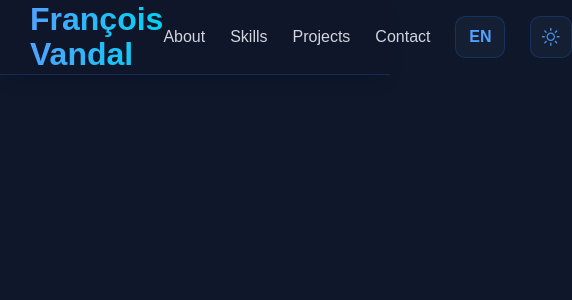
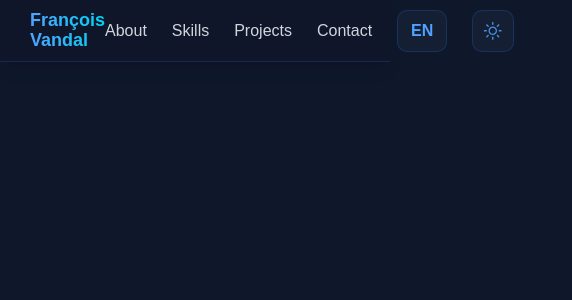
Before and after one commit to aVandalInShorts/Portfolio-React, a React (Vite) app: page / in a window 390 px wide. Shown: the top 300 px of the page, 572 px wide, since content can reach past the window. Built offline with nearby package versions, Linux system fonts and the light colour scheme.

Commit message:
A bit of responsiveness

```diff
--- a/src/assets/styles/variables.css
+++ b/src/assets/styles/variables.css
@@ -13,5 +13,7 @@
 		--white-20: #d1d5dc33;
 
 		--font-family: "Arial", "Helvetica", sans-serif;
+
+		--screen-tablet: 768px;
 	}
 }
--- a/src/modules/header/Header.module.css
+++ b/src/modules/header/Header.module.css
@@ -15,6 +15,7 @@
 }
 
 .title {
+	font-size: 20px;
 	background: linear-gradient(
 		90deg,
 		var(--gradient-blue) 0%,
@@ -23,6 +24,10 @@
 	background-clip: text;
 	-webkit-text-fill-color: transparent;
 	margin: 0;
+
+	@media screen and (max-width: var(--screen-tablet)) {
+		font-size: 10px;
+	}
 }
 
 .nav {
@@ -96,3 +101,13 @@
 		height: 20px;
 	}
 }
+
+@media screen and (max-width: 767px) {
+	.header {
+		height: 62px;
+	}
+
+	.title {
+		font-size: 18px;
+	}
+}
```
